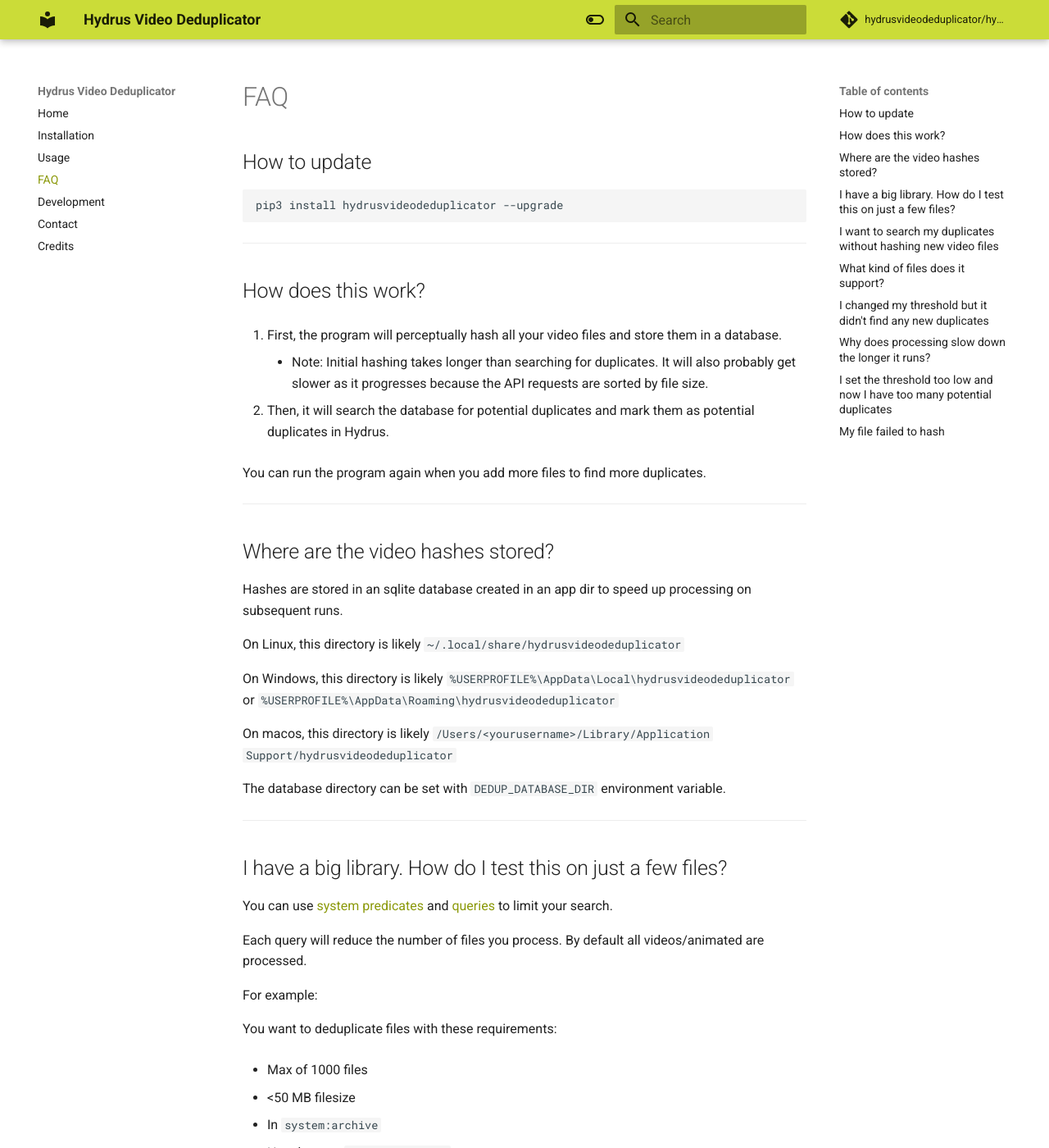
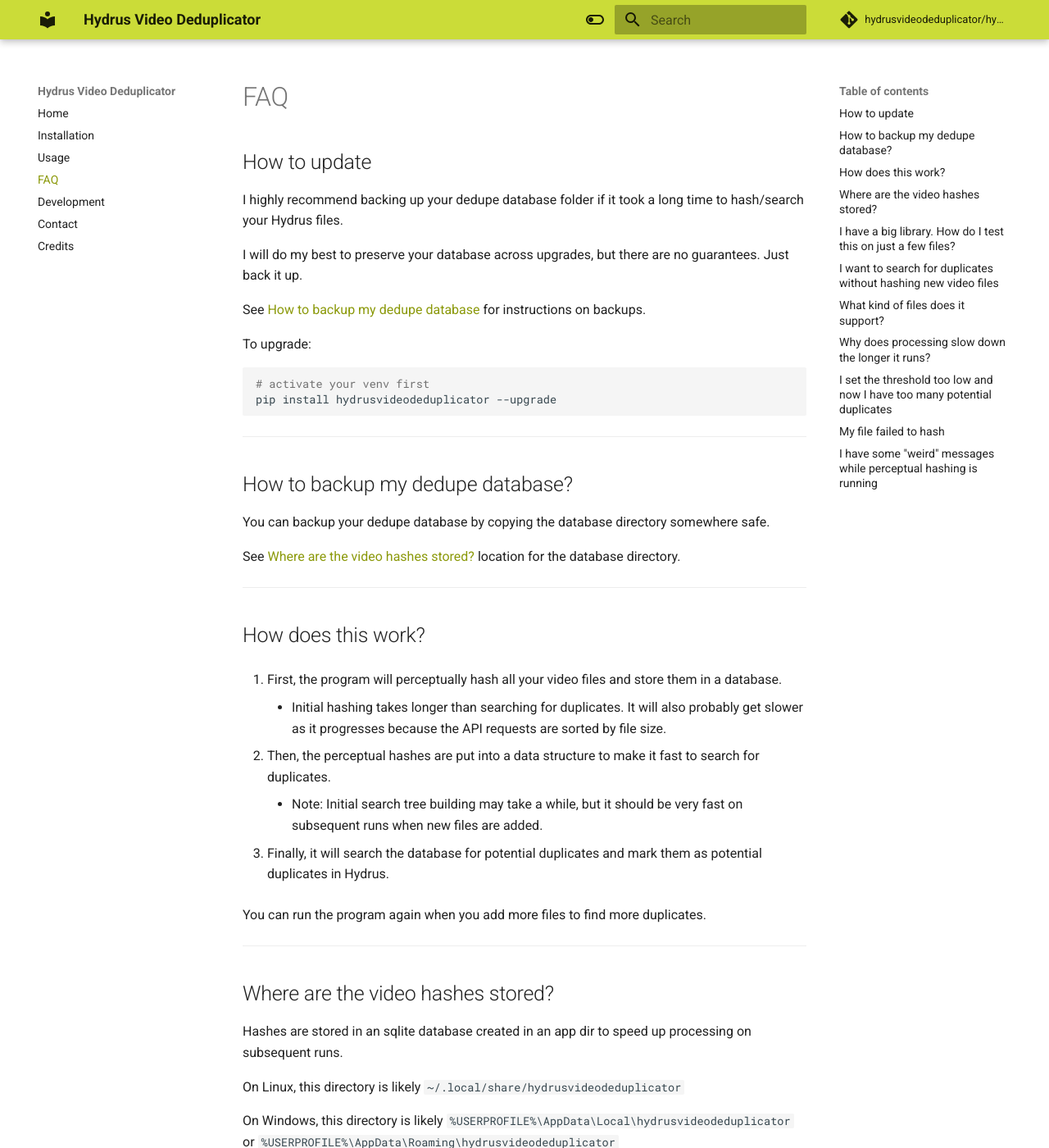
Before and after one commit to hydrusvideodeduplicator/hydrus-video-deduplicator, an MkDocs documentation site: the page built from docs/faq.md, in a window 1280 px wide and 1400 px high. Shown: the whole window at 82% size. Built offline with MkDocs 1.6.1 and Material for MkDocs 9.7.7, drawn with Linux system fonts in a browser that asks for light colours; comment, search, counter and statistics services are not loaded; some of the changed text lies outside the part shown.

Commit message:
Improve documentation

````diff
--- a/docs/faq.md
+++ b/docs/faq.md
@@ -2,9 +2,26 @@
 
 ## How to update
 
+I highly recommend backing up your dedupe database folder if it took a long time to hash/search your Hydrus files.
+
+I will do my best to preserve your database across upgrades, but there are no guarantees. Just back it up.
+
+See [How to backup my dedupe database](#how-to-backup-my-dedupe-database) for instructions on backups.
+
+To upgrade:
+
 ```sh
-pip3 install hydrusvideodeduplicator --upgrade
+# activate your venv first
+pip install hydrusvideodeduplicator --upgrade
 ```
+
+---
+
+## How to backup my dedupe database?
+
+You can backup your dedupe database by copying the database directory somewhere safe.
+
+See [Where are the video hashes stored?](#where-are-the-video-hashes-stored) location for the database directory.
 
 ---
 
@@ -12,9 +29,13 @@
 
 1. First, the program will perceptually hash all your video files and store them in a database.
 
-    - Note: Initial hashing takes longer than searching for duplicates. It will also probably get slower as it progresses because the API requests are sorted by file size.
+    - Initial hashing takes longer than searching for duplicates. It will also probably get slower as it progresses because the API requests are sorted by file size.
 
-1. Then, it will search the database for potential duplicates and mark them as potential duplicates in Hydrus.
+1. Then, the perceptual hashes are put into a data structure to make it fast to search for duplicates.
+
+    - Note: Initial search tree building may take a while, but it should be very fast on subsequent runs when new files are added.
+
+1. Finally, it will search the database for potential duplicates and mark them as potential duplicates in Hydrus.
 
 You can run the program again when you add more files to find more duplicates.
 
@@ -61,12 +82,12 @@
 
 ---
 
-## I want to search my duplicates without hashing new video files
+## I want to search for duplicates without hashing new video files
 
-You can either use `--skip-hashing` or use a query limiting when files were imported
+You can either use `--skip-hashing`, press CTRL+C while perceptual hashing is running, or use a query limiting when files were imported.
 
 <details>
-<summary>Example</summary>
+<summary>Example query that limits import time</summary>
 <br>
 
 ```sh
@@ -74,8 +95,6 @@
 ```
 
 </details>
-
-Also, you can stop the program at any time with CTRL+C
 
 ---
 
@@ -86,14 +105,6 @@
 If you find a video that fails to perceptually hash, please create an issue on GitHub with some information about the video or message `@applenanner` on the [Hydrus Discord](https://discord.gg/wPHPCUZ).
 
 If a bad file crashes the whole program also create an issue. Skipping files is fine, but crashing is not.
-
----
-
-## I changed my threshold but it didn't find any new duplicates
-
-This is correct and should only affect searching for files BEFORE you set a new threshold.
-
-Next run use `--clear-search-cache` and then it should compare all videos to each other from the start.
 
 ---
 
@@ -113,7 +124,7 @@
 
 ![Demonstration of how to reset potential duplicates in Hydrus](./img/reset_duplicates.png)
 
-Then, you also have to reset your search cache with `--clear-search-cache`
+Then, you should also reset your search cache with `--clear-search-cache` to search for duplicates from scratch.
 
 ---
 
@@ -121,4 +132,12 @@
 
 If you find a video that fails to perceptually hash, please create an issue on GitHub with some information about the video or message `@applenanner` on the [Hydrus Discord](https://discord.gg/wPHPCUZ).
 
-If a bad file crashes the whole program also create an issue. Skipping files is fine, but crashing is not.
+---
+
+## I have some "weird" messages while perceptual hashing is running
+
+If they're not error messages that mention perceptual hashing failing, they're probably FFmpeg messages from decoding the files and can be safely ignored.
+
+These messages are prevalent with certain video codecs, namely AV1 and H.265.
+
+Unfortunately these messages are not able to be silenced yet.
````
Also changed, not shown: docs/development.md (+1 -1 lines), docs/installation.md (+13 -0 lines), docs/usage.md (+4 -2 lines).
